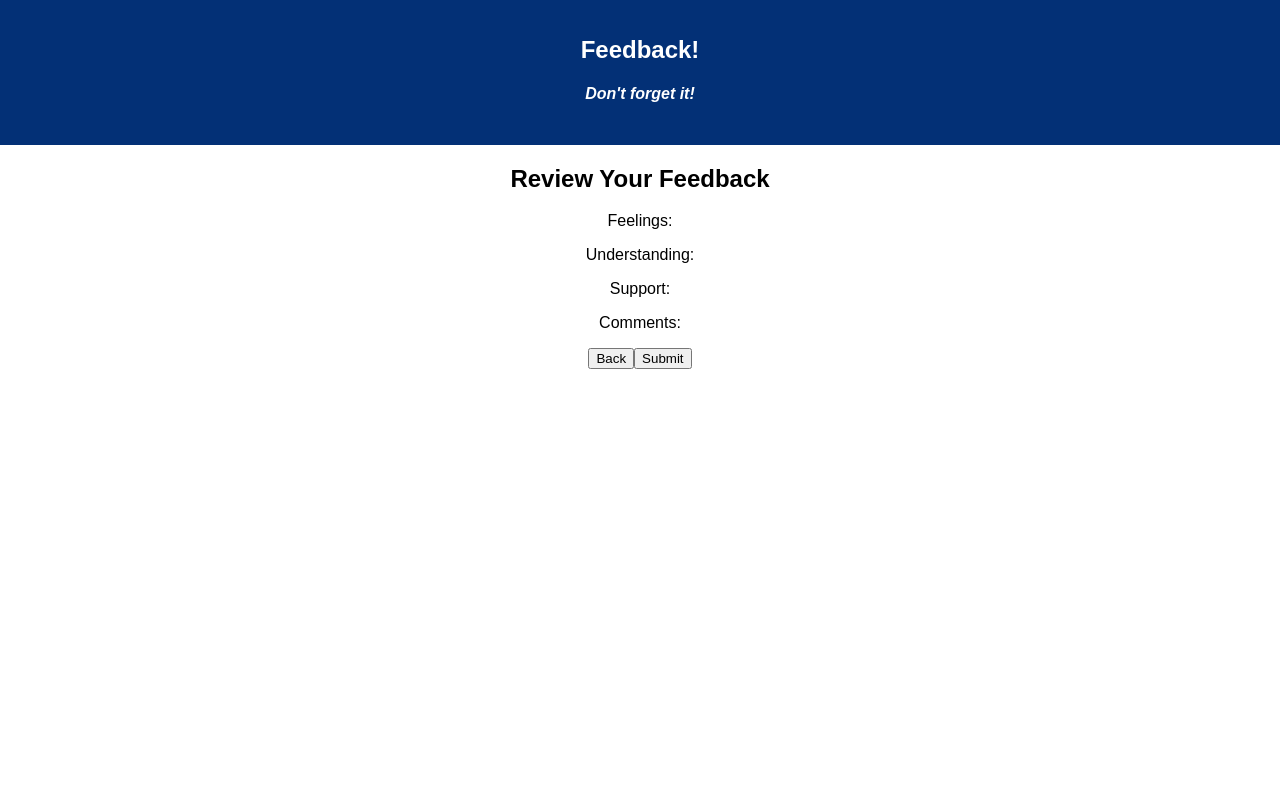
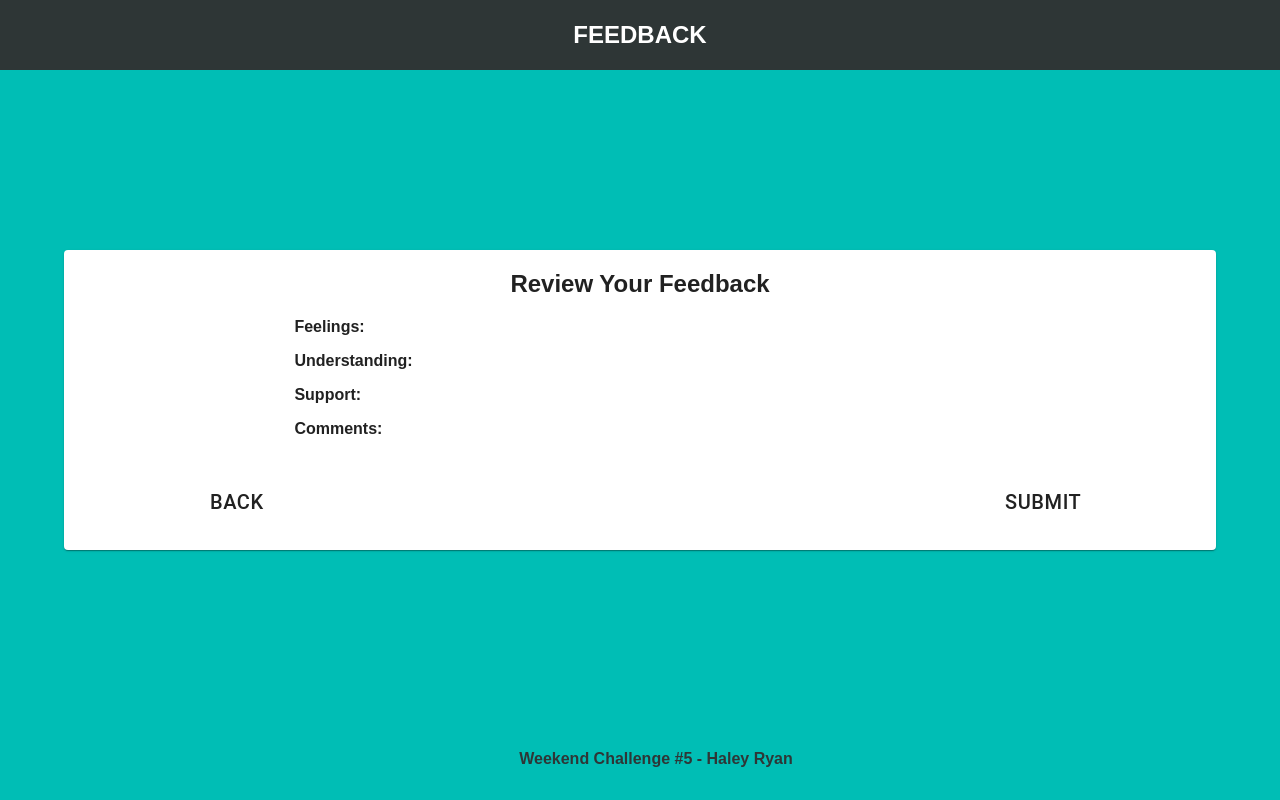
Before and after one commit to haley-r/redux-feedback-loop, a React (Create React App) app: page /#/review in a window 1280 px wide. Built offline with nearby package versions, Linux system fonts and the light colour scheme.

Commit message:
styling with material ui

```diff
--- a/package.json
+++ b/package.json
@@ -4,6 +4,7 @@
   "private": true,
   "proxy": "http://localhost:5000",
   "dependencies": {
+    "@material-ui/core": "^4.9.5",
     "axios": "^0.19.0",
     "pg": "^7.4.1",
     "react": "^16.8.6",
--- a/src/components/App/App.css
+++ b/src/components/App/App.css
@@ -1,11 +1,14 @@
 .App {
   text-align: center;
+  background-color: rgb(0, 190, 181);
+  color: rgb(46, 54, 54);
+  height: 100vh;
 }
 
 .App-header {
-  background-color: #033076;
-  min-height: 70px;
-  padding: 20px;
+  background-color: rgb(46, 54, 54);
+  min-height: 40px;
+  padding: 5px;
   color: white;
 }
 
@@ -16,3 +19,85 @@
 .App-intro {
   font-size: large;
 }
+
+footer {
+  width: 100vw;
+  padding: 1em;
+  font-weight: bold;
+  position:fixed;
+  bottom: 0;
+}
+
+.MuiCard-root {
+  position: absolute;
+  width: 90vw;
+  min-height: 200px;
+  top: 50%;
+  left: 50%;
+  transform: translate(-50%, -50%);
+}
+
+.MuiCard-root .nextButton {
+  font-size: 1.25em;
+  position: absolute;
+  bottom: 1.5rem;
+  left: 85%;
+  transform: translateX(-50%);
+}
+
+.MuiCard-root .backButton {
+  font-size: 1.25em;
+  position: absolute;
+  bottom: 1.5rem;
+  left: 15%;
+  transform: translateX(-50%);
+}
+
+.MuiCard-root .newFeedbackButton {
+  font-size: 1.25em;
+  position: absolute;
+  bottom: 1.5rem;
+  left: 50%;
+  transform: translateX(-50%);
+}
+
+.MuiCard-root form {
+  position: absolute;
+  left: 50%;
+  bottom: 50%;
+  transform: translate(-50%, 0);
+}
+
+input[type="radio"] {
+  margin-left: 2em;
+}
+
+input[type="text"] {
+  width: 70vw;
+}
+
+.Review {
+  min-height: 300px;
+}
+
+.reviewStuff {
+  width: 60%;
+  margin: auto;
+  margin-bottom: 7em;
+}
+
+.Review p {
+  margin: none;
+  padding: none;
+  text-align: left;
+  left: 40%;
+  overflow: wrap;
+}
+
+.p-label {
+  margin-top: 1em;
+}
+
+.Review p span {
+  font-weight: bold;
+}
--- a/src/components/App/App.js
+++ b/src/components/App/App.js
@@ -34,8 +34,8 @@ class App extends Component {
     return (
       <div className="App">
         <header className="App-header">
-          <h1 className="App-title">Feedback!</h1>
-          <h4><i>Don't forget it!</i></h4>
+          <h1 className="App-title">FEEDBACK</h1>
+          {/* <h4><i>Don't forget it!</i></h4> */}
         </header>
         <Router>
           <Route exact path="/" component={Feeling}/>
@@ -45,6 +45,9 @@ class App extends Component {
           <Route path="/review" component={Review} />
           <Route path="/confirmation" component={Confirmation}/>
         </Router>
+        <footer>
+          <p>Weekend Challenge #5 - Haley Ryan</p>
+        </footer>
       </div>
     );
   }
--- a/src/components/Comments/Comments.js
+++ b/src/components/Comments/Comments.js
@@ -1,5 +1,7 @@
 import React, { Component } from 'react';
 import { connect } from 'react-redux';
+import Card from '@material-ui/core/Card';
+import Button from '@material-ui/core/Button';
 
 class Comments extends Component {
     //local state holds the input value as selected by user
@@ -38,15 +40,15 @@ class Comments extends Component {
 
     render() {
         return (
-            <div className="Comments">
+            <Card className="Comments">
                 <h2>Any comments you want to leave?</h2>
                 <form>
                     <label htmlFor="comments-input">Type your comment here:</label>
                     <input type="text" value={this.state.inputValue} id="comments-input" onChange={this.storeInput} />
                 </form>
-                <button onClick={this.lastQuestion}>Back</button>
-                <button onClick={this.nextQuestion}>Next</button>
-            </div>
+                <Button onClick={this.nextQuestion} className="nextButton">Next</Button>
+                <Button onClick={this.lastQuestion} className="backButton">Back</Button>
+            </Card>
         )
     }
 }
--- a/src/components/Confirmation/Confirmation.js
+++ b/src/components/Confirmation/Confirmation.js
@@ -1,5 +1,7 @@
 import React, { Component } from 'react';
 import { connect } from 'react-redux';
+import Card from '@material-ui/core/Card';
+import Button from '@material-ui/core/Button';
 
 class Confirmation extends Component {
     //when Leave New Feedback button is clicked:
@@ -27,10 +29,11 @@ class Confirmation extends Component {
 
     render() {
         return (
-            <div className="Confirmation">
-                <h2>Your Feedback Has Been Submitted. Thank You!</h2>
-                <button onClick={this.resetToStart}>Leave New Feedback</button>
-            </div>
+            <Card className="Confirmation">
+                <h2>Your Feedback Has Been Submitted.</h2>
+                <h2>Thank You!</h2>
+                <Button onClick={this.resetToStart} className="newFeedbackButton">Leave New Feedback</Button>
+            </Card>
         )
     }
 }
--- a/src/components/Feeling/Feeling.js
+++ b/src/components/Feeling/Feeling.js
@@ -1,5 +1,7 @@
 import React, {Component} from 'react';
 import {connect} from 'react-redux';
+import Card from '@material-ui/core/Card';
+import Button from '@material-ui/core/Button';
 
 class Feeling extends Component{
     //local state holds the input value as selected by user
@@ -34,7 +36,7 @@ class Feeling extends Component{
 
     render(){
         return(
-            <div className="Feeling">
+            <Card className="Feeling">
                 <h2>How are you feeling today?</h2>
                     <form>
                     <input type="radio" id="feelings-1" name="feelings" value="1" checked={this.state.inputValue==='1'} onChange={this.storeInput}/>
@@ -48,8 +50,8 @@ class Feeling extends Component{
                     <input type="radio" id="feelings-5" name="feelings" value="5" checked={this.state.inputValue === '5'} onChange={this.storeInput} />
                         <label htmlFor="feelings-5">5</label>
                     </form>
-                <button onClick={this.nextQuestion}>Next</button>
-            </div>
+                <Button onClick={this.nextQuestion} className="nextButton">Next</Button>
+            </Card>
         )
     }
 }
--- a/src/components/Review/Review.js
+++ b/src/components/Review/Review.js
@@ -2,6 +2,8 @@ import React, { Component } from 'react';
 import { connect } from 'react-redux';
 import {withRouter} from 'react-router-dom';
 import axios from 'axios';
+import Card from '@material-ui/core/Card';
+import Button from '@material-ui/core/Button';
 
 class Review extends Component {
     //local state holds the feedback object based on previous inputs
@@ -56,15 +58,17 @@ class Review extends Component {
 
     render() {
         return (
-            <div className="Review">
+            <Card className="Review">
                 <h2>Review Your Feedback</h2>
-                <p>Feelings: {this.state.feeling}</p>
-                <p>Understanding: {this.state.understanding}</p>
-                <p>Support: {this.state.support}</p>
-                <p>Comments: {this.state.comments}</p>
-                <button onClick={this.lastQuestion}>Back</button>
-                <button onClick={this.submitFeedback}>Submit</button>
-            </div>
+                <div className="reviewStuff">
+                    <p className="p-label"><span>Feelings:</span> {this.state.feeling}</p>
+                    <p className="p-label"><span>Understanding:</span> {this.state.understanding}</p>
+                    <p className="p-label"><span>Support:</span> {this.state.support}</p>
+                    <p><span>Comments:</span></p><p>{this.state.comments}</p>
+                </div>
+                <Button onClick={this.lastQuestion} className="backButton">Back</Button>
+                <Button onClick={this.submitFeedback} className="nextButton">Submit</Button>
+            </Card>
         )
     }
 }
--- a/src/components/Support/Support.js
+++ b/src/components/Support/Support.js
@@ -1,5 +1,7 @@
 import React, { Component } from 'react';
 import { connect } from 'react-redux';
+import Card from '@material-ui/core/Card';
+import Button from '@material-ui/core/Button';
 
 class Support extends Component {
     //local state holds the input value as selected by user
@@ -41,7 +43,7 @@ class Support extends Component {
 
     render() {
         return (
-            <div className="Support">
+            <Card className="Support">
                 <h2>How well are you being supported?</h2>
                 <form>
                     <input type="radio" id="support-1" name="support" value="1" checked={this.state.inputValue === '1'} onChange={this.storeInput} />
@@ -55,9 +57,9 @@ class Support extends Component {
                     <input type="radio" id="support-5" name="support" value="5" checked={this.state.inputValue === '5'} onChange={this.storeInput} />
                     <label htmlFor="support-5">5</label>
                 </form>
-                <button onClick={this.lastQuestion}>Back</button>
-                <button onClick={this.nextQuestion}>Next</button>
-            </div>
+                <Button onClick={this.nextQuestion} className="nextButton">Next</Button>
+                <Button onClick={this.lastQuestion} className="backButton">Back</Button>
+            </Card>
         )
     }
 }
--- a/src/components/Understanding/Understanding.js
+++ b/src/components/Understanding/Understanding.js
@@ -1,5 +1,7 @@
 import React, { Component } from 'react';
 import { connect } from 'react-redux';
+import Card from '@material-ui/core/Card';
+import Button from '@material-ui/core/Button';
 
 class Understanding extends Component {
     //local state holds the input value as selected by user
@@ -41,7 +43,7 @@ class Understanding extends Component {
 
     render() {
         return (
-            <div className="Understanding">
+            <Card className="Understanding">
                 <h2>How well are you understanding the content?</h2>
                 <form>
                     <input type="radio" id="understanding-1" name="understanding" value="1" checked={this.state.inputValue === '1'} onChange={this.storeInput} />
@@ -55,9 +57,9 @@ class Understanding extends Component {
                     <input type="radio" id="understanding-5" name="understanding" value="5" checked={this.state.inputValue === '5'} onChange={this.storeInput} />
                     <label htmlFor="understanding-5">5</label>
                 </form>
-                <button onClick={this.lastQuestion}>Back</button>
-                <button onClick={this.nextQuestion}>Next</button>
-            </div>
+                <Button onClick={this.nextQuestion} className="nextButton">Next</Button>
+                <Button onClick={this.lastQuestion} className="backButton">Back</Button>
+            </Card>
         )
     }
 }
```
Also changed, not shown: 1 other file (tests, documents, lock files or other folders).
